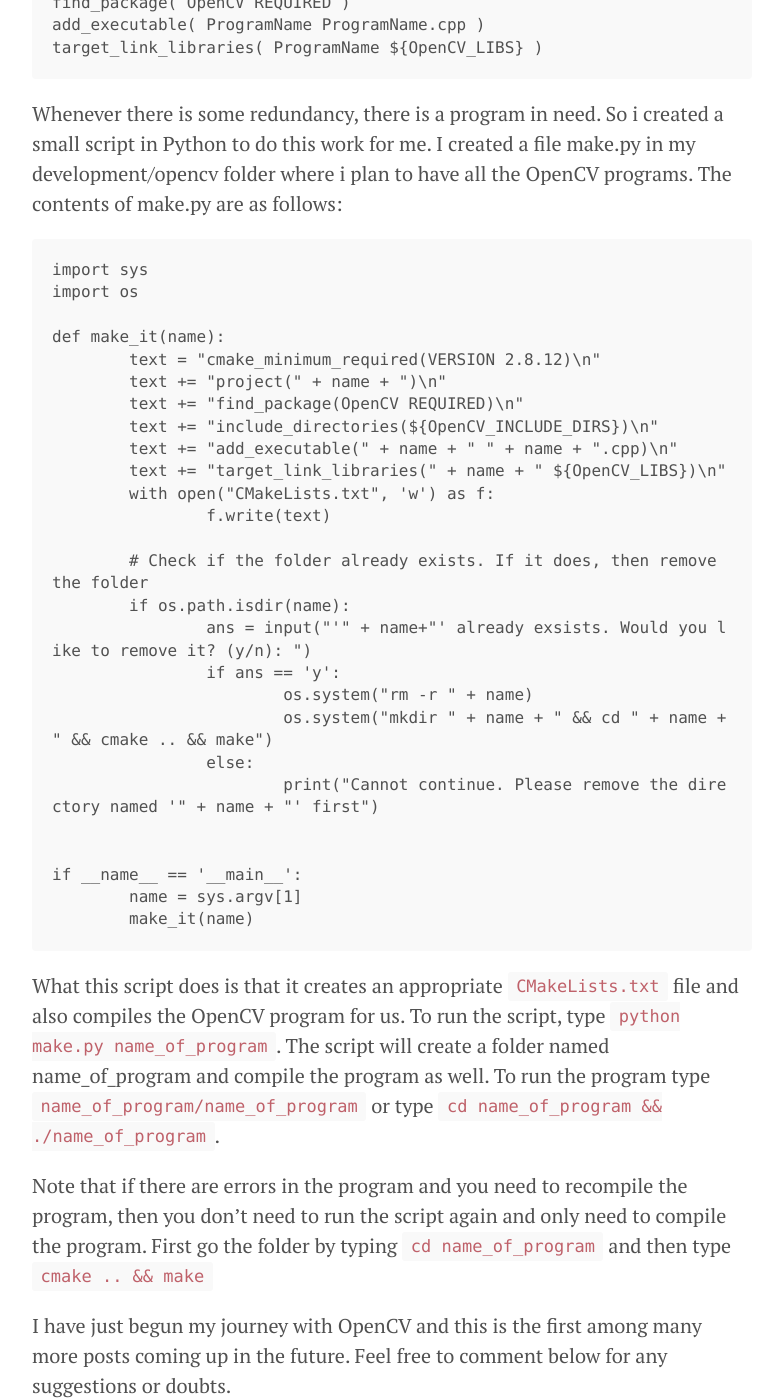
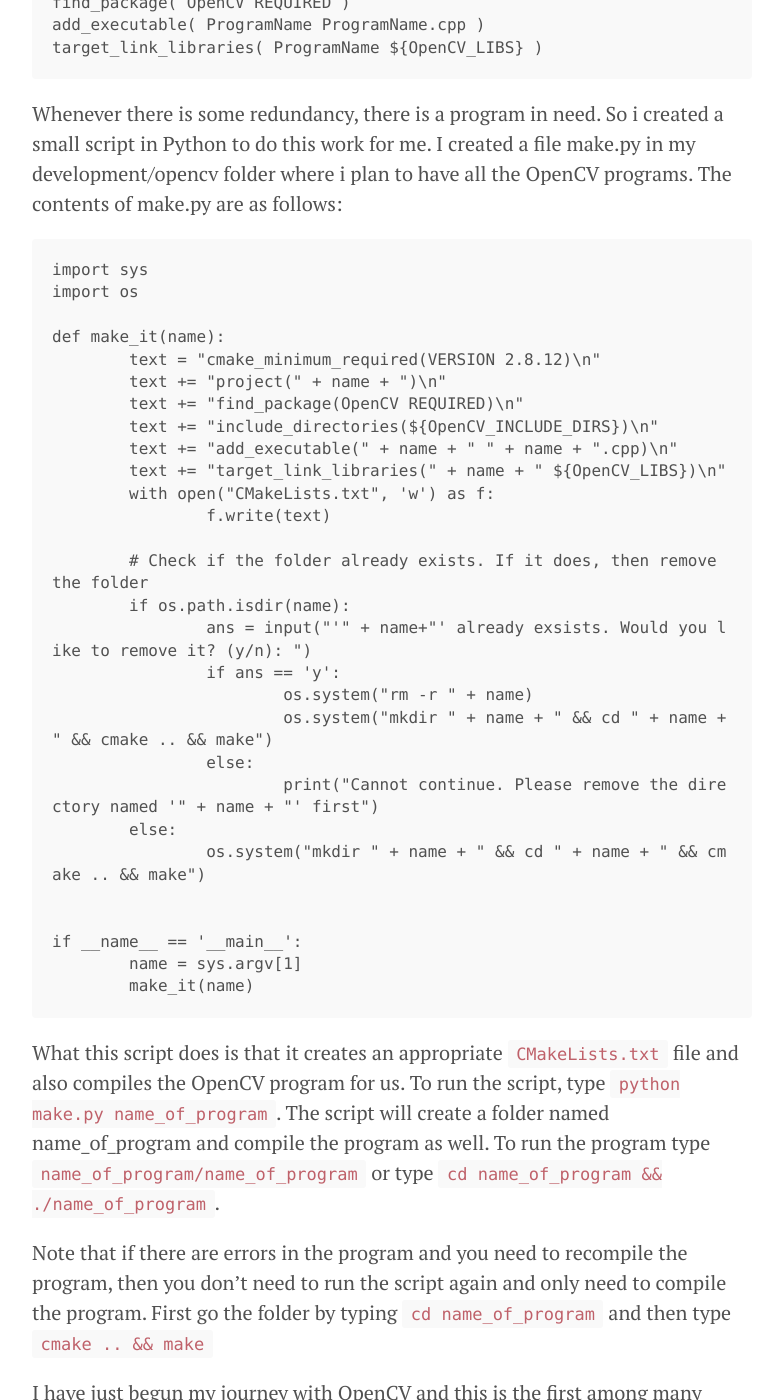
Before and after one commit to zishan0215/old-blog, a Jekyll site: the page built from _posts/2016-02-05-installing-opencv-on-ubuntu.md, in a window 1280 px wide and 1400 px high, scrolled down 2085 px. Shown: the whole window, without its empty margins (248-1018 px from the left). Built offline with Jekyll 4.4.1, drawn with Linux system fonts in a browser that asks for light colours; comment, search, counter and statistics services are not loaded.

Commit message:
fixed make.py

```diff
--- a/_posts/2016-02-05-installing-opencv-on-ubuntu.md
+++ b/_posts/2016-02-05-installing-opencv-on-ubuntu.md
@@ -97,6 +97,8 @@ def make_it(name):
 			os.system("mkdir " + name + " && cd " + name + " && cmake .. && make")
 		else:
 			print("Cannot continue. Please remove the directory named '" + name + "' first")
+	else:
+		os.system("mkdir " + name + " && cd " + name + " && cmake .. && make")
 
 
 if __name__ == '__main__':
```
